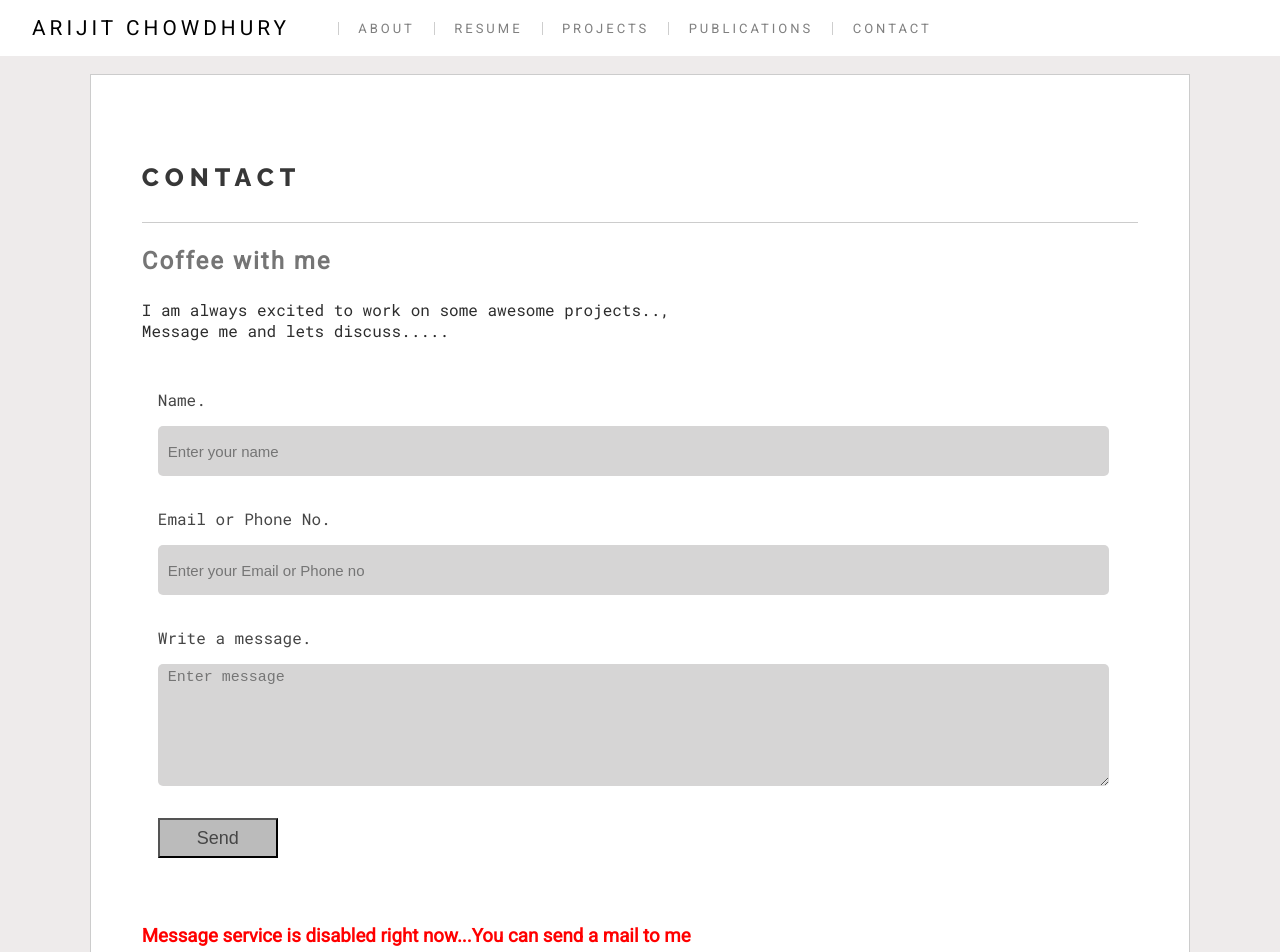
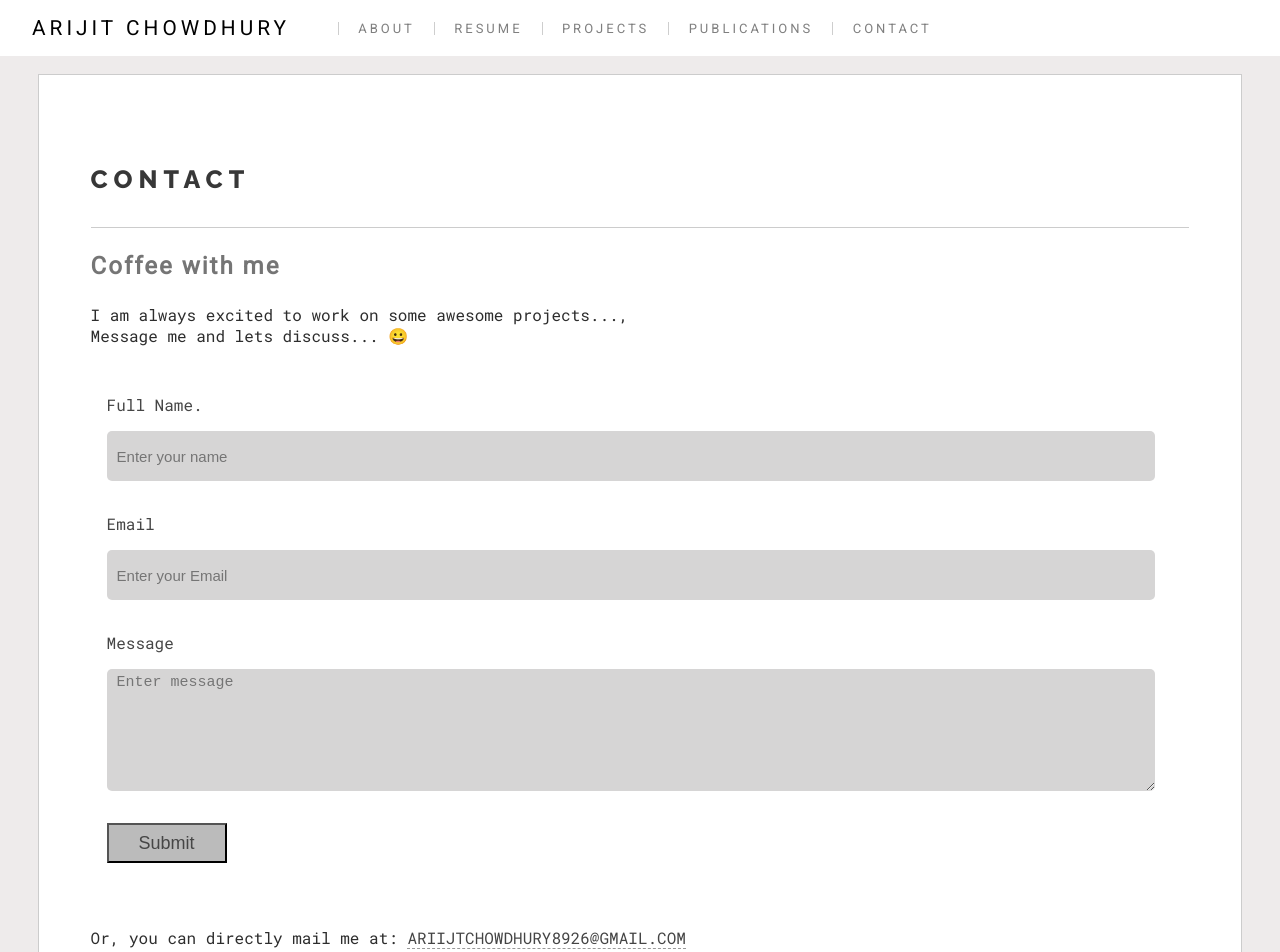
Before and after one commit to arijitiiest/me, a React (Create React App) app: page /contact in a window 1280 px wide. Shown: the top 952 px of the page. Built offline with nearby package versions, Linux system fonts and the light colour scheme.

Commit message:
contect created

```diff
--- a/package.json
+++ b/package.json
@@ -12,6 +12,7 @@
     "@fortawesome/free-solid-svg-icons": "^5.13.0",
     "@fortawesome/react-fontawesome": "^0.1.9",
     "aos": "^2.3.4",
+    "axios": "^0.19.2",
     "gh-pages": "^2.2.0",
     "i": "^0.3.6",
     "npm": "^6.14.5",
--- a/src/App/Layout/Main.css
+++ b/src/App/Layout/Main.css
@@ -40,6 +40,6 @@
 
 @media (max-width: 1400px) {
   .main_content {
-      margin: 4rem 7%;
+      margin: 4rem 3%;
   }
 }
--- a/src/App/Views/Contact/Contact.css
+++ b/src/App/Views/Contact/Contact.css
@@ -6,7 +6,7 @@
 .contactTitle {
   font-size: 25px;
   font-weight: 800;
-    font-family: 'Raleway', sans-serif;
+  font-family: "Raleway", sans-serif;
   letter-spacing: 6px;
   color: rgb(55, 55, 55);
   border-bottom: 1px solid rgb(204, 204, 204);
@@ -24,7 +24,7 @@
 .contact_body {
   font-size: medium;
   color: rgb(45, 45, 45);
-    font-family: 'Roboto Mono', monospace;
+  font-family: "Roboto Mono", monospace;
   padding-bottom: 2rem;
 }
 
@@ -32,7 +32,7 @@
   display: flex;
   flex-direction: column;
   margin: 1rem auto 1rem 1rem;
-    font-family: 'Roboto Mono', monospace;
+  font-family: "Roboto Mono", monospace;
   font-size: medium;
   color: #464646;
 }
@@ -59,7 +59,19 @@
   color: #464646;
   font-size: large;
   padding: 7px;
-    margin: 0rem 1rem 3rem;
+  margin: 0rem 1rem 0rem;
+}
+
+.errorMsg {
+  font-family: "Roboto Mono", monospace;
+  color: rgb(240, 9, 9);
+  font-weight: bold;
+}
+
+.success {
+  font-family: "Roboto Mono", monospace;
+  color: rgb(5, 161, 31);
+  font-weight: bold;
 }
 
 .contact_button:hover {
--- a/src/App/Views/Contact/Contact.js
+++ b/src/App/Views/Contact/Contact.js
@@ -1,89 +1,103 @@
-import React, { Component } from "react";
+import React, { useState } from "react";
 import { FontAwesomeIcon } from "@fortawesome/react-fontawesome";
+import Axios from "axios";
 
 import Main from "../../Layout/Main";
 import "./Contact.css";
 import contacts from "../../data/contacts";
 
-class Contact extends Component {
-  constructor() {
-    super();
-    this.state = {
-      name: "",
-      contact: "",
-      message: ""
+const Contact = (props) => {
+  const [serverState, setServerState] = useState({
+    submitting: false,
+    status: null,
+  });
+  const handleServerResponce = (ok, msg, form) => {
+    setServerState({
+      submitting: false,
+      status: { ok, msg },
+    });
+    if (ok) {
+      form.reset();
+    }
   };
 
-    this.onChange = this.onChange.bind(this);
-    this.onSubmit = this.onSubmit.bind(this);
-  }
+  const handleOnSubmit = (e) => {
+    e.preventDefault();
+    const form = e.target;
+    setServerState({ submitting: true });
+    Axios({
+      method: "post",
+      url: "https://formspree.io/xnqgnjow",
+      data: new FormData(form),
+    })
+      .then((res) => {
+        handleServerResponce(true, "Submitted... Thanks!", form);
+      })
+      .catch((err) => {
+        handleServerResponce(false, err.response.data.error, form);
+      });
+  };
 
-  onChange(e) {
-    this.setState({ [e.target.name]: e.target.value });
-  }
-  onSubmit(e) {
-    // e.preventDefault()
-  }
-
-  render() {
   return (
     <Main className="contactContainer">
       <p className="contactTitle">CONTACT</p>
 
-        <form noValidate onSubmit={this.onSubmit}>
+      <div style={{ marginBottom: "4rem"}}>
+        <form onSubmit={handleOnSubmit}>
           <p className="contactHeader">Coffee with me</p>
           <p className="contact_body">
-            I am always excited to work on some awesome projects..,
-            <br /> Message me and lets discuss.....
+            I am always excited to work on some awesome projects...,
+            <br /> Message me and lets discuss... &#128512;
           </p>
           <div className="form-group">
-            <label htmlFor="name">Name.</label>
+            <label htmlFor="full-name">Full Name.</label>
             <input
+              className="form-control"
+              id="full-name"
               type="text"
-              className="form-control"
               name="name"
               placeholder="Enter your name"
-              value={this.state.name}
-              onChange={this.onChange}
+              required
             />
           </div>
           <div className="form-group">
-            <label htmlFor="name">Email or Phone No.</label>
+            <label htmlFor="email">Email</label>
             <input
-              type="text"
               className="form-control"
-              name="contact"
-              placeholder="Enter your Email or Phone no"
-              value={this.state.contact}
-              onChange={this.onChange}
+              id="email"
+              type="email"
+              name="email"
+              placeholder="Enter your Email"
+              required
             />
           </div>
           <div className="form-group">
-            <label htmlFor="email">Write a message.</label>
+            <label htmlFor="message">Message</label>
             <textarea
-              type="text"
               className="form-control message_input"
+              id="message"
               name="message"
               placeholder="Enter message"
-              value={this.state.email}
-              onChange={this.onChange}
-            />
+            ></textarea>
           </div>
-          <button type="submit" className="contact_button">
-            Send
+          <button
+            className="contact_button"
+            type="submit"
+            disabled={serverState.submitting}
+          >
+            Submit
           </button>
+          {serverState.status && (
+            <p className={!serverState.status.ok ? "errorMsg" : "success"}>
+              {serverState.status.msg}
+            </p>
+          )}
         </form>
-        <h3 style={{ color: "red" }}>
-          Message service is disabled right now...You can send a mail to me
-        </h3>
-        <br />
+      </div>
 
       <p className="contact_body">
         Or, you can directly mail me at:{" "}
-          <a
-            href="mailto:arijitchowdhury8926@gmail.com"
-            className="mail-me_link"
-          >
+        <a href="mailto:arijitchowdhury8926@gmail.com" className="mail-me_link">
           ARIIJTCHOWDHURY8926@GMAIL.COM
         </a>
       </p>
@@ -96,7 +110,6 @@ class Contact extends Component {
       </div>
     </Main>
   );
-  }
-}
+};
 
 export default Contact;
```
Also changed, not shown: 1 other file (tests, documents, lock files or other folders). Lines whose indentation alone changed are shown as unchanged.
